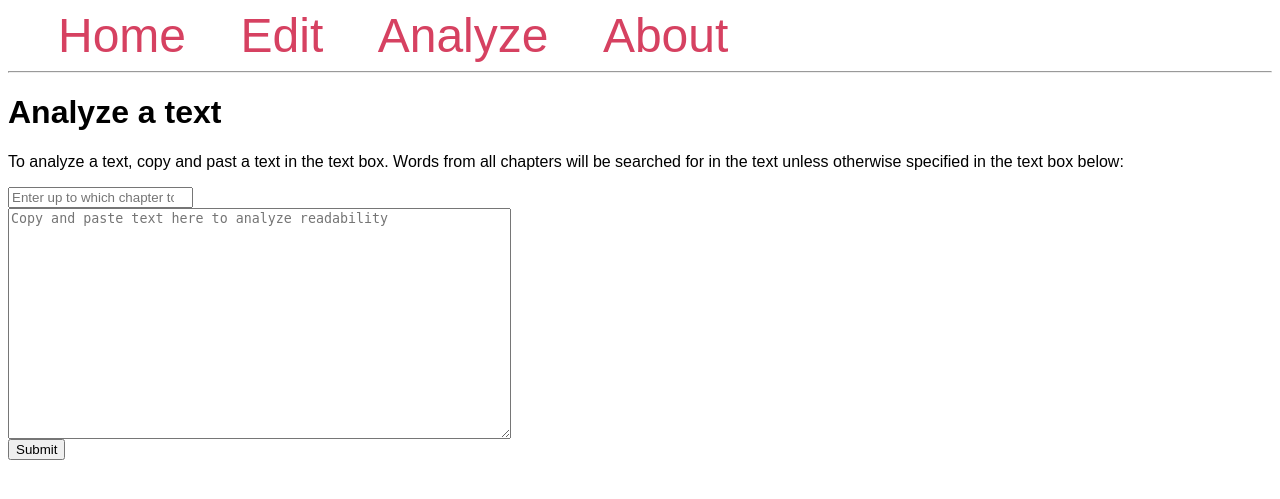
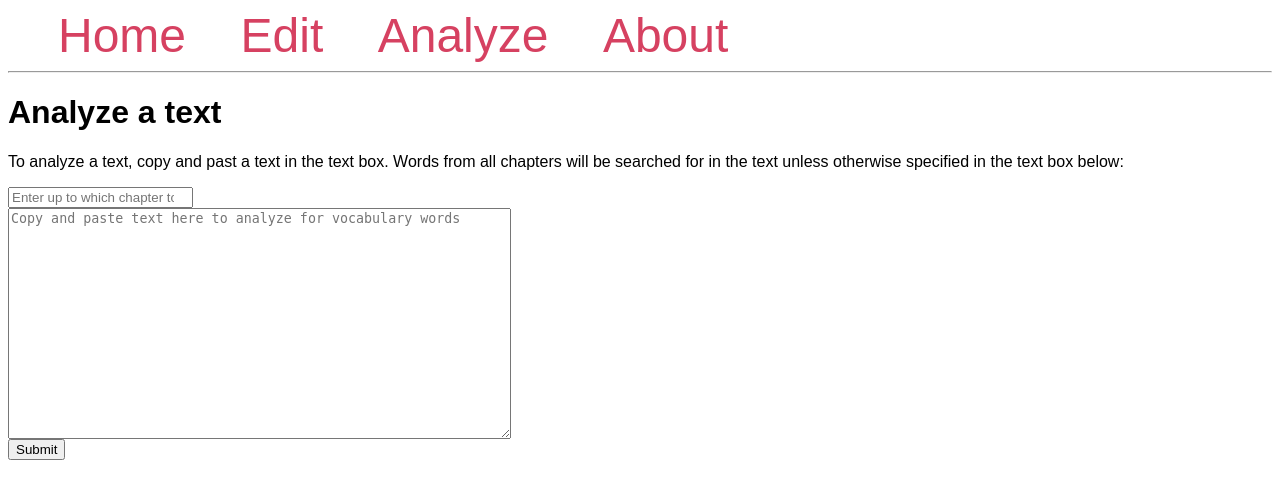
Before and after one commit to mogawa81/GermanTextColoring, a Flask app: page /analyze/ in a window 1280 px wide. Shown: the top 499 px of the page. Run offline with Flask 2, Linux system fonts and the light colour scheme; some libraries are stand-ins or nearby versions.

Commit message:
Update analyze.html

```diff
--- a/templates/analyze.html
+++ b/templates/analyze.html
@@ -12,7 +12,7 @@
 
         <br>
         <textarea name="text"
-        placeholder="Copy and paste text here to analyze readability"
+        placeholder="Copy and paste text here to analyze for vocabulary words"
         rows="15"
         cols="60"
         >{{ request.form['text'] }}</textarea>
```
